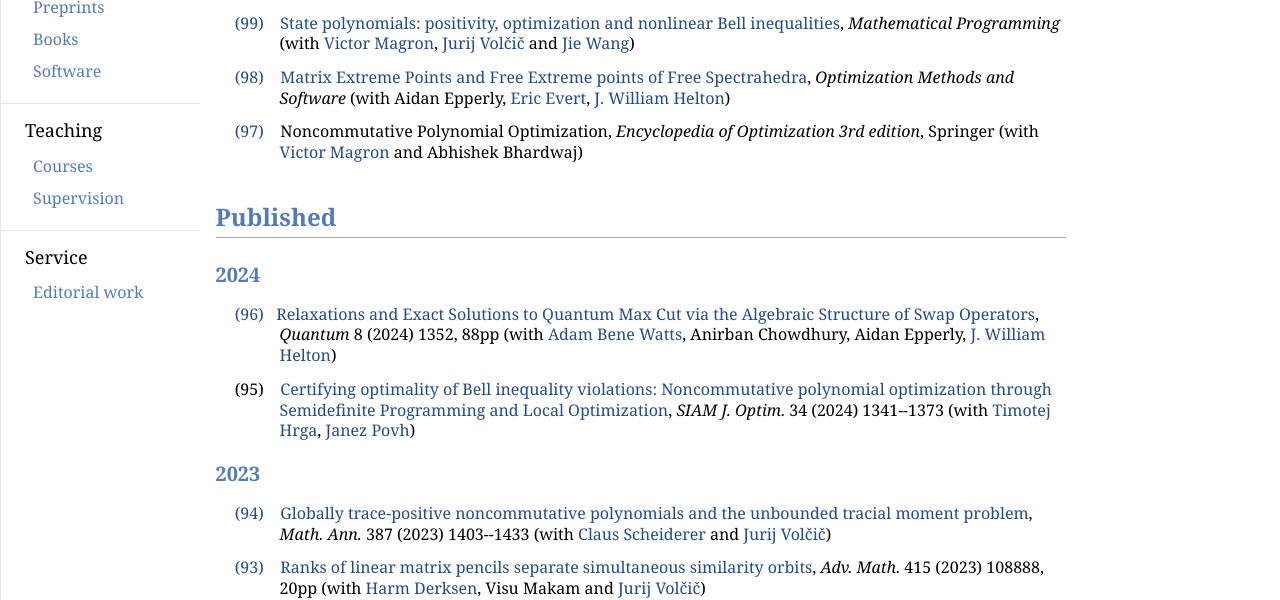
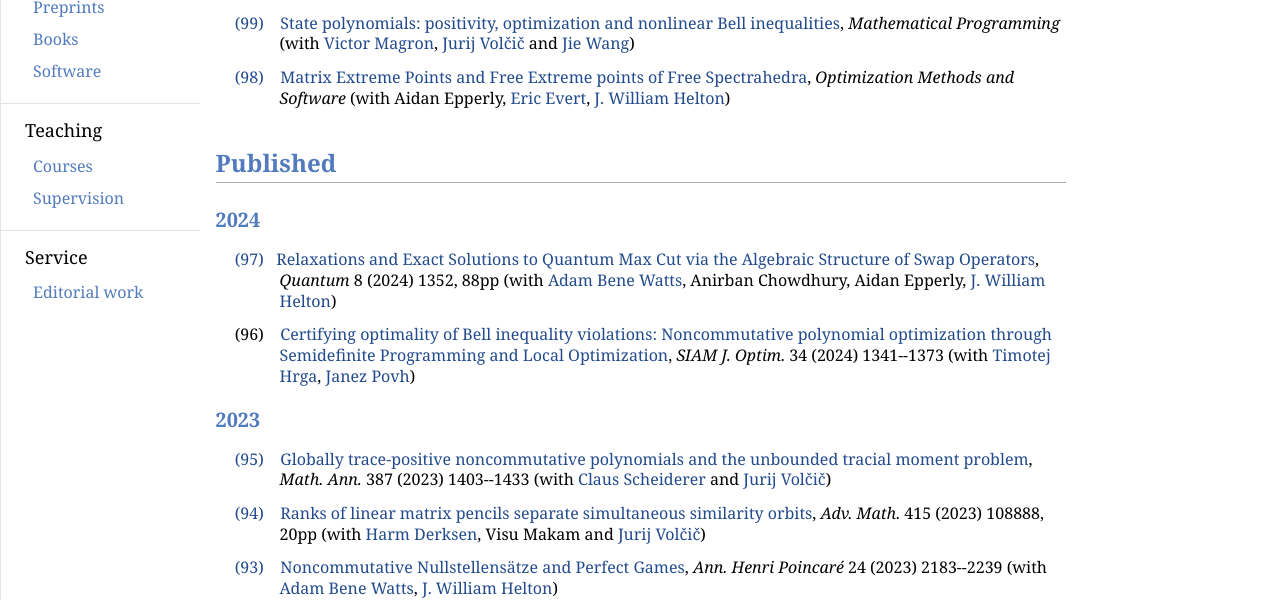
Before and after one commit to igorklep/igorklep.github.io, a plain HTML site: page papers.html in a window 1280 px wide. Shown: the part 200-800 px from the top of the page. Drawn offline with nearby package versions, Linux system fonts and the light colour scheme.

Commit message:
(92) encyclopedia. BEWARE html issue <u> ...

```diff
--- a/papers.html
+++ b/papers.html
@@ -98,15 +98,15 @@ document.write(
 <h2>To appear</h2>
 <p><p style="margin-left: 4em; text-indent: -2.8em"> <a href="https://arxiv.org/abs/2301.12513" target="_blank">(99)</a> &nbsp;&nbsp; <a href="files/statepop.pdf" target="_blank">State polynomials: positivity, optimization and nonlinear Bell inequalities</a>, <i>Mathematical Programming</i> (with <script>linkMagron()</script><noscript>Victor Magron</noscript>, <script>linkVolcic()</script><noscript>Jurij Vol&ccaron;i&ccaron;</noscript> and <script>linkWang()</script><noscript>Jie Wang</noscript>)</p>
 <p><p style="margin-left: 4em; text-indent: -2.8em"> <a href="https://arxiv.org/abs/2212.00748" target="_blank">(98)</a> &nbsp;&nbsp; <a href="files/nonArveson.pdf" target="_blank">Matrix Extreme Points and Free Extreme points of Free Spectrahedra</a>, <i>Optimization Methods and Software</i> (with Aidan Epperly, <script>linkEvert()</script><noscript>Eric Evert</noscript>, <script>linkHelton()</script><noscript>J. William Helton</noscript>)</p>
-<p><p style="margin-left: 4em; text-indent: -2.8em"> <a href="https://arxiv.org/abs/2109.00786" target="_blank">(97)</a> &nbsp;&nbsp; Noncommutative Polynomial Optimization, <i>Encyclopedia of Optimization 3rd edition</i>, Springer (with <script>linkMagron()</script><noscript>Victor Magron</noscript> and Abhishek Bhardwaj)</p>
 <h2>Published</h2>
 <h3>2024</h3>
-<p><p style="margin-left: 4em; text-indent: -2.8em"> <a href="http://arxiv.org/abs/2307.15661" target="_blank">(96)</a> &nbsp; <a href="files/swaps.pdf" target="_blank">Relaxations and Exact Solutions to Quantum Max Cut via the Algebraic Structure of Swap Operators</a>, <script>doi3_link('Quantum', '8 (2024) 1352, 88pp', '10.22331/q-2024-05-22-1352')</script><noscript>Quantum 8 (2024) 1352, 88pp</noscript> (with <script>linkBeneWatts()</script><noscript>Adam Bene Watts</noscript>, Anirban Chowdhury, Aidan Epperly, <script>linkHelton()</script><noscript>J. William Helton</noscript>)</p>
-<p><p style="margin-left: 4em; text-indent: -2.8em"> (95) &nbsp;&nbsp; <a href="files/Hrga_Klep_Povh_v3.pdf" target="_blank">Certifying optimality of Bell inequality violations: Noncommutative polynomial optimization through Semidefinite Programming and Local Optimization</a>, <script>doi3_link('SIAM J. Optim.', '34 (2024) 1341--1373', '10.1137/22M1473340')</script><noscript>SIAM J. Optim. 34 (2024) 1341--1373</noscript> (with <script>linkHrga()</script><noscript>Timotej Hrga</noscript>, <script>linkPovh()</script><noscript>Janez Povh</noscript>)</p>
+<p><p style="margin-left: 4em; text-indent: -2.8em"> <a href="http://arxiv.org/abs/2307.15661" target="_blank">(97)</a> &nbsp; <a href="files/swaps.pdf" target="_blank">Relaxations and Exact Solutions to Quantum Max Cut via the Algebraic Structure of Swap Operators</a>, <script>doi3_link('Quantum', '8 (2024) 1352, 88pp', '10.22331/q-2024-05-22-1352')</script><noscript>Quantum 8 (2024) 1352, 88pp</noscript> (with <script>linkBeneWatts()</script><noscript>Adam Bene Watts</noscript>, Anirban Chowdhury, Aidan Epperly, <script>linkHelton()</script><noscript>J. William Helton</noscript>)</p>
+<p><p style="margin-left: 4em; text-indent: -2.8em"> (96) &nbsp;&nbsp; <a href="files/Hrga_Klep_Povh_v3.pdf" target="_blank">Certifying optimality of Bell inequality violations: Noncommutative polynomial optimization through Semidefinite Programming and Local Optimization</a>, <script>doi3_link('SIAM J. Optim.', '34 (2024) 1341--1373', '10.1137/22M1473340')</script><noscript>SIAM J. Optim. 34 (2024) 1341--1373</noscript> (with <script>linkHrga()</script><noscript>Timotej Hrga</noscript>, <script>linkPovh()</script><noscript>Janez Povh</noscript>)</p>
 <h3>2023</h3>
-<p><p style="margin-left: 4em; text-indent: -2.8em"> <a href="https://arxiv.org/abs/2205.05959" target="_blank">(94)</a> &nbsp;&nbsp; <a href="files/globTrPos_5oct22b.pdf" target="_blank">Globally trace-positive noncommutative polynomials and the unbounded tracial moment problem</a>, <script>doi3_link('Math. Ann.', '387 (2023) 1403--1433', '10.1007/s00208-022-02495-5')</script><noscript>Math. Ann. 387 (2023) 1403--1433</noscript> (with <script>linkScheiderer()</script><noscript>Claus Scheiderer</noscript> and <script>linkVolcic()</script><noscript>Jurij Vol&ccaron;i&ccaron;</noscript>)</p>
-<p><p style="margin-left: 4em; text-indent: -2.8em"> <a href="https://arxiv.org/abs/2109.09418" target="_blank">(93)</a> &nbsp;&nbsp; <a href="files/crank.pdf" target="_blank">Ranks of linear matrix pencils separate simultaneous similarity orbits</a>, <script>doi3_link('Adv. Math.', '415 (2023) 108888, 20pp', '10.1016/j.aim.2023.108888')</script><noscript>Adv. Math. 415 (2023) 108888, 20pp</noscript> (with <script>linkDerksen()</script><noscript>Harm Derksen</noscript>, Visu Makam and <script>linkVolcic()</script><noscript>Jurij Vol&ccaron;i&ccaron;</noscript>)</p>
-<p><p style="margin-left: 4em; text-indent: -2.8em"> <a href="https://arxiv.org/abs/2111.14928" target="_blank">(92)</a> &nbsp;&nbsp; <a href="files/Qnull.pdf" target="_blank">Noncommutative Nullstellensätze and Perfect Games</a>, <script>doi3_link('Ann. Henri Poincaré', '24 (2023) 2183--2239', '10.1007/s00023-022-01262-1')</script><noscript>Ann. Henri Poincaré 24 (2023) 2183--2239</noscript> (with <script>linkBeneWatts()</script><noscript>Adam Bene Watts</noscript>, <script>linkHelton()</script><noscript>J. William Helton</noscript>)</p>
+<p><p style="margin-left: 4em; text-indent: -2.8em"> <a href="https://arxiv.org/abs/2205.05959" target="_blank">(95)</a> &nbsp;&nbsp; <a href="files/globTrPos_5oct22b.pdf" target="_blank">Globally trace-positive noncommutative polynomials and the unbounded tracial moment problem</a>, <script>doi3_link('Math. Ann.', '387 (2023) 1403--1433', '10.1007/s00208-022-02495-5')</script><noscript>Math. Ann. 387 (2023) 1403--1433</noscript> (with <script>linkScheiderer()</script><noscript>Claus Scheiderer</noscript> and <script>linkVolcic()</script><noscript>Jurij Vol&ccaron;i&ccaron;</noscript>)</p>
+<p><p style="margin-left: 4em; text-indent: -2.8em"> <a href="https://arxiv.org/abs/2109.09418" target="_blank">(94)</a> &nbsp;&nbsp; <a href="files/crank.pdf" target="_blank">Ranks of linear matrix pencils separate simultaneous similarity orbits</a>, <script>doi3_link('Adv. Math.', '415 (2023) 108888, 20pp', '10.1016/j.aim.2023.108888')</script><noscript>Adv. Math. 415 (2023) 108888, 20pp</noscript> (with <script>linkDerksen()</script><noscript>Harm Derksen</noscript>, Visu Makam and <script>linkVolcic()</script><noscript>Jurij Vol&ccaron;i&ccaron;</noscript>)</p>
+<p><p style="margin-left: 4em; text-indent: -2.8em"> <a href="https://arxiv.org/abs/2111.14928" target="_blank">(93)</a> &nbsp;&nbsp; <a href="files/Qnull.pdf" target="_blank">Noncommutative Nullstellensätze and Perfect Games</a>, <script>doi3_link('Ann. Henri Poincaré', '24 (2023) 2183--2239', '10.1007/s00023-022-01262-1')</script><noscript>Ann. Henri Poincaré 24 (2023) 2183--2239</noscript> (with <script>linkBeneWatts()</script><noscript>Adam Bene Watts</noscript>, <script>linkHelton()</script><noscript>J. William Helton</noscript>)</p>
+<p><p style="margin-left: 4em; text-indent: -2.8em"> <a href="https://arxiv.org/abs/2109.00786" target="_blank">(92)</a> &nbsp;&nbsp; Noncommutative Polynomial Optimization, <script>doi3_link('Encyclopedia of Optimization,', 'Springer', '10.1007/978-3-030-54621-2_742-1')</script><noscript>Encyclopedia of Optimization, Springer</noscript> (with <script>linkMagron()</script><noscript>Victor Magron</noscript> and Abhishek Bhardwaj)</p>
 <h3>2022</h3>
 <p><p style="margin-left: 4em; text-indent: -2.8em"> <a href="https://arxiv.org/abs/2108.08720" target="_blank">(91)</a> &nbsp;&nbsp; <a href="files/werner_hierarchy_revised.pdf" target="_blank">Dimension-free entanglement detection in multipartite Werner states</a>, <script>doi3_link('Comm. Math. Phys.', '396 (2022) 1051--1070', '10.1007/s00220-022-04485-9')</script><noscript>Comm. Math. Phys. 396 (2022) 1051--1070</noscript> (with <script>linkHuber()</script><noscript>Felix Huber</noscript>, <script>linkMagron()</script><noscript>Victor Magron</noscript> and <script>linkVolcic()</script><noscript>Jurij Vol&ccaron;i&ccaron;</noscript>)</p>
 <p><p style="margin-left: 4em; text-indent: -2.8em"> <a href="https://arxiv.org/abs/2108.01611" target="_blank">(90)</a> &nbsp;&nbsp; <a href="files/Matrix_faces.pdf" target="_blank">Facial structure of matrix convex sets</a>, <script>doi3_link('J. Funct. Anal.', '283 (2022) 109601, 55pp', '10.1016/j.jfa.2022.109601')</script><noscript>J. Funct. Anal. 283 (2022) 109601, 55pp</noscript> (with Tea Štrekelj)</p>
```
Also changed, not shown: preprints.html (+0 -1 lines), tobepublished.html (+1 -2 lines).
